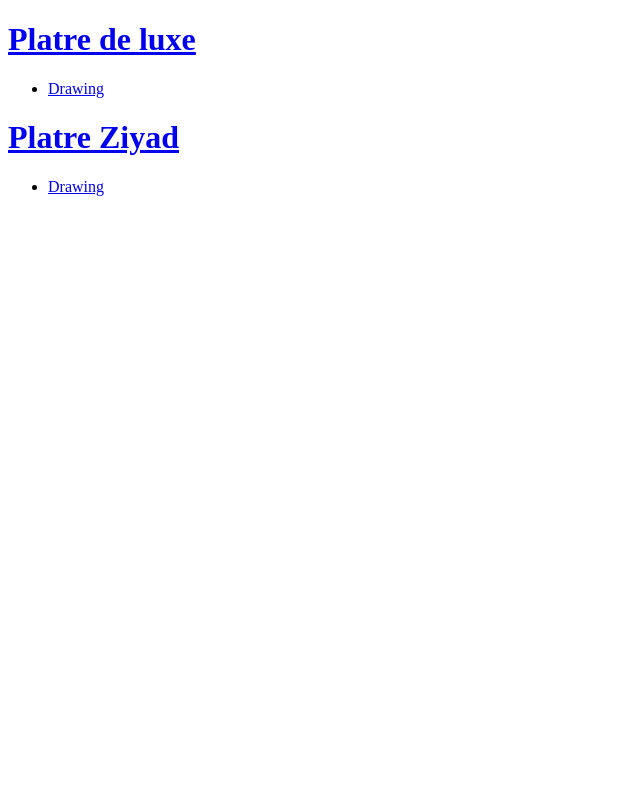
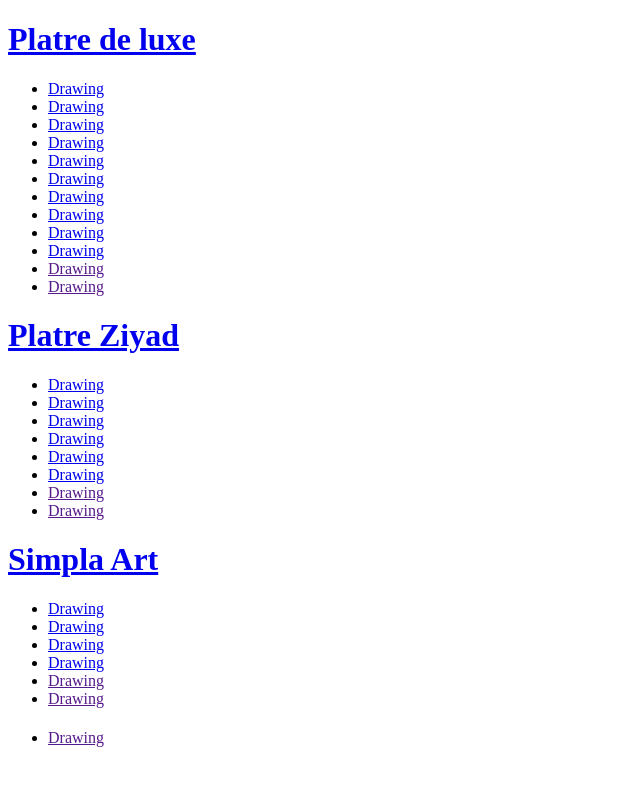
Before and after one commit to pocz1967/drawings, a plain HTML site: page index.htm in a window 1280 px wide. Shown: the whole page, without its empty margins (0-640 px from the left). Drawn offline with Linux system fonts and the light colour scheme.

Commit message:
Additional items

```diff
--- a/index.htm
+++ b/index.htm
@@ -5,13 +5,106 @@
 			<title>Drawings</title>
 		</head>
 		<body>
-  <h1><a href="https://www.facebook.com/Platre.de.luxe1/reels/">Platre de luxe</a></h1>
+			<h1>
+				<a href="https://www.facebook.com/Platre.de.luxe1/reels/">Platre de luxe</a>
+			</h1>
 			<ul>
-    <li><a href="https://www.facebook.com/reel/1222016222373831">Drawing</a></li>
+				<li>
+					<a href="https://www.facebook.com/reel/1222016222373831">Drawing</a>
+				</li>
+				<li>
+					<a href="https://www.facebook.com/reel/1622503515130123">Drawing</a>
+				</li>
+				<li>
+					<a href="https://www.facebook.com/reel/1084214266890435">Drawing</a>
+				</li>
+				<li>
+					<a href="https://www.facebook.com/reel/669462378966361">Drawing</a>
+				</li>
+				<li>
+					<a href="https://www.facebook.com/reel/1767274977520899">Drawing</a>
+				</li>
+				<li>
+					<a href="https://www.facebook.com/reel/742641991420834">Drawing</a>
+				</li>
+				<li>
+					<a href="https://www.facebook.com/reel/1112090604092019">Drawing</a>
+				</li>
+				<li>
+					<a href="https://www.facebook.com/reel/588089960994283">Drawing</a>
+				</li>
+				<li>
+					<a href="https://www.facebook.com/reel/1118755523602141">Drawing</a>
+				</li>
+				<li>
+					<a href="https://www.facebook.com/reel/1013008683781888">Drawing</a>
+				</li>
+				<li>
+					<a href="">Drawing</a>
+				</li>
+				<li>
+					<a href="">Drawing</a>
+				</li>
 			</ul>
-<h1><a href="https://www.facebook.com/PlatreZiyad/reels/">Platre Ziyad</a></h1>
+			<h1>
+				<a href="https://www.facebook.com/PlatreZiyad/reels/">Platre Ziyad</a>
+			</h1>
 			<ul>
-    <li><a href="https://www.facebook.com/reel/1430006485101923">Drawing</a></li>
+				<li>
+					<a href="https://www.facebook.com/reel/1430006485101923">Drawing</a>
+				</li>
+				<li>
+					<a href="https://www.facebook.com/reel/1212460096441515">Drawing</a>
+				</li>
+				<li>
+					<a href="https://www.facebook.com/reel/1225640542250825">Drawing</a>
+				</li>
+				<li>
+					<a href="https://www.facebook.com/reel/733268462599758">Drawing</a>
+				</li>
+				<li>
+					<a href="https://www.facebook.com/reel/581728901643553">Drawing</a>
+				</li>
+				<li>
+					<a href="https://www.facebook.com/reel/695736056517825">Drawing</a>
+				</li>
+				<li>
+					<a href="">Drawing</a>
+				</li>
+				<li>
+					<a href="">Drawing</a>
+				</li>
+			</ul>
+			<h1>
+				<a href="https://www.facebook.com/profile.php?id=100085176434392&sk=reels_tab">Simpla Art</a>
+			</h1>
+			<ul>
+				<li>
+					<a href="https://www.facebook.com/reel/1214609336720703">Drawing</a>
+				</li>
+				<li>
+					<a href="https://www.facebook.com/reel/1716691139237144">Drawing</a>
+				</li>
+				<li>
+					<a href="https://www.facebook.com/reel/1238807104579474">Drawing</a>
+				</li>
+				<li>
+					<a href="https://www.facebook.com/reel/1253197843083299">Drawing</a>
+				</li>
+				<li>
+					<a href="">Drawing</a>
+				</li>
+				<li>
+					<a href="">Drawing</a>
+				</li>
+			</ul>
+			<h1>
+				<a href=""/>
+			</h1>
+			<ul>
+				<li>
+					<a href="">Drawing</a>
+				</li>
 			</ul>
 		</body>
 	</html>
```
Lines whose indentation alone changed are shown as unchanged.
